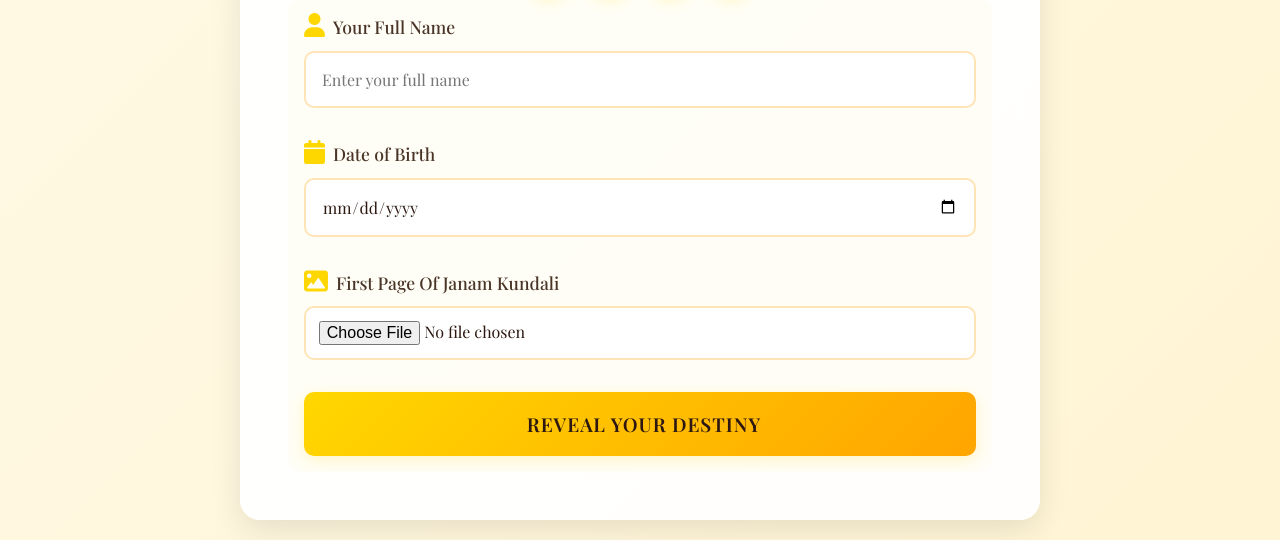
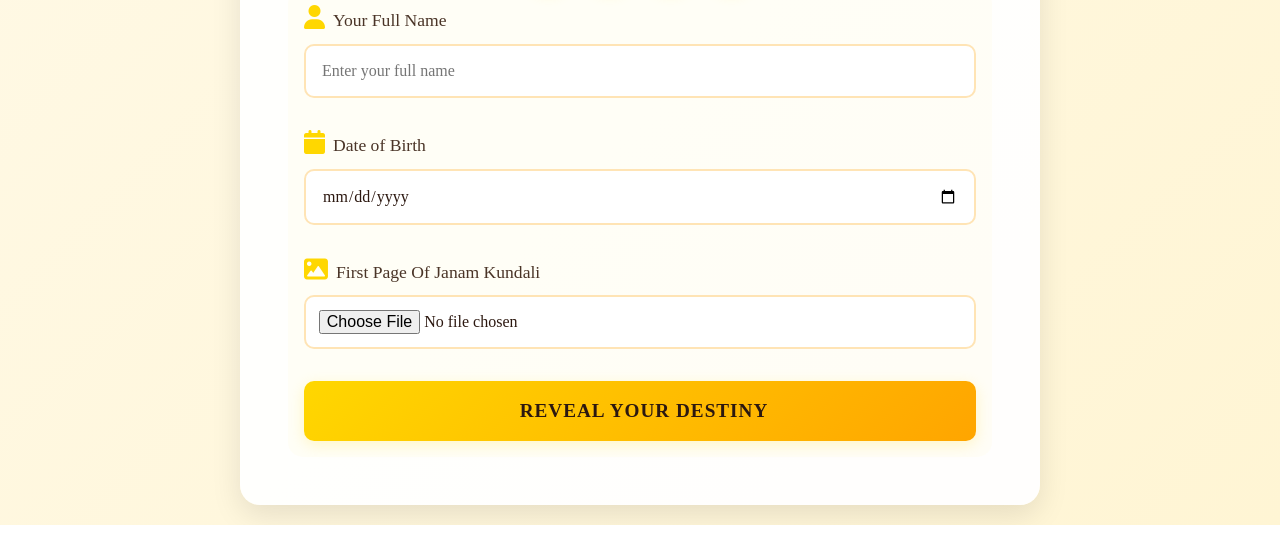
Before and after one commit to vinaysharma5151/magic, a plain HTML site: page public/index.html in a window 1280 px wide. Shown: the part 298-838 px from the top of the page. Drawn offline with nearby package versions, Linux system fonts and the light colour scheme; files that its build step writes are made by us from their sources; files whose address does not match are found by name.

Commit message:
Update index.html

```diff
--- a/public/index.html
+++ b/public/index.html
@@ -5,7 +5,7 @@
     <meta name="viewport" content="width=device-width, initial-scale=1.0">
     <title>Mystic Destiny Reader</title>
     <link rel="stylesheet" href="style.css">
-    <link href="https://fonts.googleapis.com/css2?family=Playfair+Display:wght@400;500;600;700&display=swap" rel="stylesheet">
+    <link href="public/css/style.css" rel="stylesheet">
     <link rel="stylesheet" href="https://cdnjs.cloudflare.com/ajax/libs/font-awesome/6.0.0/css/all.min.css">
     <style>
         .loading-overlay {
```
